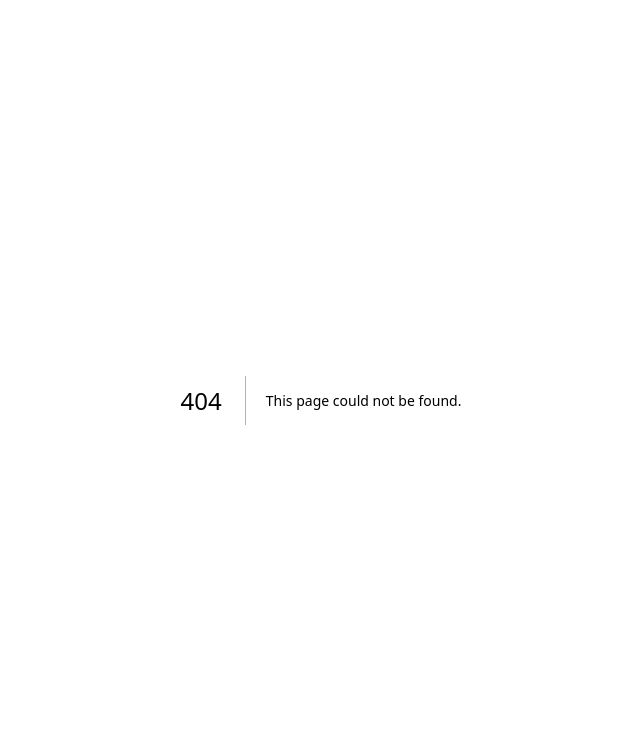
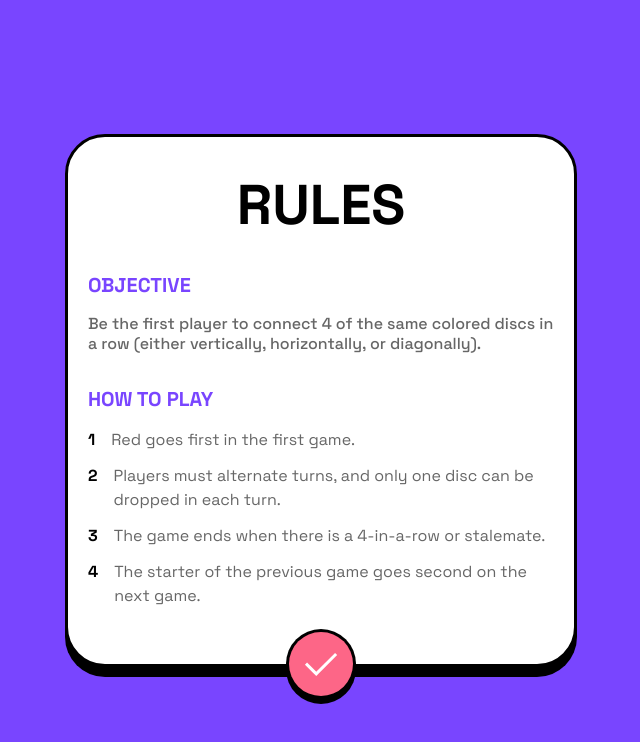
Before and after one commit to Stelkooo/connect-four-game, a Next.js app: page /rules in a window 1280 px wide. Before the commit this address had no page. Shown: the top 742 px of the page, without its empty margins (319-959 px from the left). Built offline with nearby package versions, Linux system fonts and the light colour scheme.

Commit message:
rules and linting

```diff
--- a/app/globals.css
+++ b/app/globals.css
@@ -30,7 +30,5 @@
     font-weight: 500;
     font-size: 16px;
     line-height: 20px;
-    color: black;
-    --tw-text-opacity: 0.66;
   }
 }
--- a/app/page.tsx
+++ b/app/page.tsx
@@ -1,7 +1,8 @@
-import MainMenu from '@/components/common/main-menu/main-menu.component';
 import Image from 'next/image';
 
 import Logo from 'public/images/logo.svg';
+
+import MainMenu from '@/components/common/main-menu/main-menu.component';
 
 export default function Home() {
   return (
--- /dev/null
+++ b/app/rules/page.tsx
@@ -0,0 +1,18 @@
+import HowToPlay from '@/components/rules/common/how-to-play/how-to-play.component';
+import IconCheck from '@/components/rules/common/icon-check/icon-check.component';
+import Objective from '@/components/rules/common/objective/objective.component';
+
+export default function Rules() {
+  return (
+    <main className="grid h-screen place-content-center bg-light-purple">
+      <div className="relative grid w-full max-w-xs gap-y-8 rounded-[40px] border-3 border-black bg-white px-5 pb-14 pt-8 shadow-brand sm:max-w-lg">
+        <h1 className="heading-large text-center">Rules</h1>
+        <div className="grid gap-y-8">
+          <Objective />
+          <HowToPlay />
+        </div>
+        <IconCheck />
+      </div>
+    </main>
+  );
+}
--- /dev/null
+++ b/components/rules/common/how-to-play/how-to-play.component.tsx
@@ -0,0 +1,26 @@
+export default function HowToPlay() {
+  return (
+    <div className="grid gap-y-4">
+      <h2 className="heading-small text-light-purple">How to Play</h2>
+      <ol className="grid gap-y-3 text-black text-opacity-60">
+        <li className="flex gap-4">
+          <span className="font-bold text-black text-opacity-100">1</span> Red
+          goes first in the first game.
+        </li>
+        <li className="flex gap-4">
+          <span className="font-bold text-black text-opacity-100">2</span>{' '}
+          Players must alternate turns, and only one disc can be dropped in each
+          turn.
+        </li>
+        <li className="flex gap-4">
+          <span className="font-bold text-black text-opacity-100">3</span> The
+          game ends when there is a 4-in-a-row or stalemate.
+        </li>
+        <li className="flex gap-4">
+          <span className="font-bold text-black text-opacity-100">4</span> The
+          starter of the previous game goes second on the next game.
+        </li>
+      </ol>
+    </div>
+  );
+}
--- /dev/null
+++ b/components/rules/common/icon-check/icon-check.component.tsx
@@ -0,0 +1,63 @@
+'use client';
+
+import { useRouter } from 'next/navigation';
+
+export default function IconCheck() {
+  const router = useRouter();
+  return (
+    <button
+      type="button"
+      className="absolute -bottom-10 left-1/2 -translate-x-1/2"
+      onClick={() => router.push('')}
+    >
+      <svg
+        width="70px"
+        height="75px"
+        viewBox="0 0 70 75"
+        version="1.1"
+        xmlns="http://www.w3.org/2000/svg"
+        xmlnsXlink="http://www.w3.org/1999/xlink"
+        className="group/check"
+      >
+        <title>icon-check</title>
+        <g
+          id="Designs"
+          stroke="none"
+          strokeWidth="1"
+          fill="none"
+          fillRule="evenodd"
+        >
+          <g id="icon-check">
+            <circle
+              id="Oval-Copy-37"
+              className="fill-black group-hover/check:fill-purple"
+              cx="35"
+              cy="35"
+              r="35"
+            />
+            <circle
+              id="Oval-Copy-38"
+              className="fill-black group-hover/check:fill-purple"
+              cx="35"
+              cy="40"
+              r="35"
+            />
+            <circle
+              id="Oval-Copy-39"
+              className="fill-red"
+              cx="35"
+              cy="35"
+              r="32"
+            />
+            <polyline
+              id="Path"
+              className="stroke-white"
+              strokeWidth="3"
+              points="20 34.5819497 30.2640104 44.84596 50.1099704 25"
+            />
+          </g>
+        </g>
+      </svg>
+    </button>
+  );
+}
--- /dev/null
+++ b/components/rules/common/objective/objective.component.tsx
@@ -0,0 +1,11 @@
+export default function Objective() {
+  return (
+    <div className="grid gap-y-4">
+      <h2 className="heading-small text-light-purple">Objective</h2>
+      <p className="text-black text-opacity-60">
+        Be the first player to connect 4 of the same colored discs in a row
+        (either vertically, horizontally, or diagonally).
+      </p>
+    </div>
+  );
+}
--- a/package.json
+++ b/package.json
@@ -14,6 +14,7 @@
     "@types/react-dom": "18.2.4",
     "autoprefixer": "10.4.14",
     "eslint-config-airbnb-typescript": "^17.0.0",
+    "eslint-config-next": "^13.4.2",
     "eslint-config-prettier": "^8.8.0",
     "eslint-plugin-prettier": "^4.2.1",
     "next": "13.4.2",
```
Also changed, not shown: 1 other file (tests, documents, lock files or other folders).
